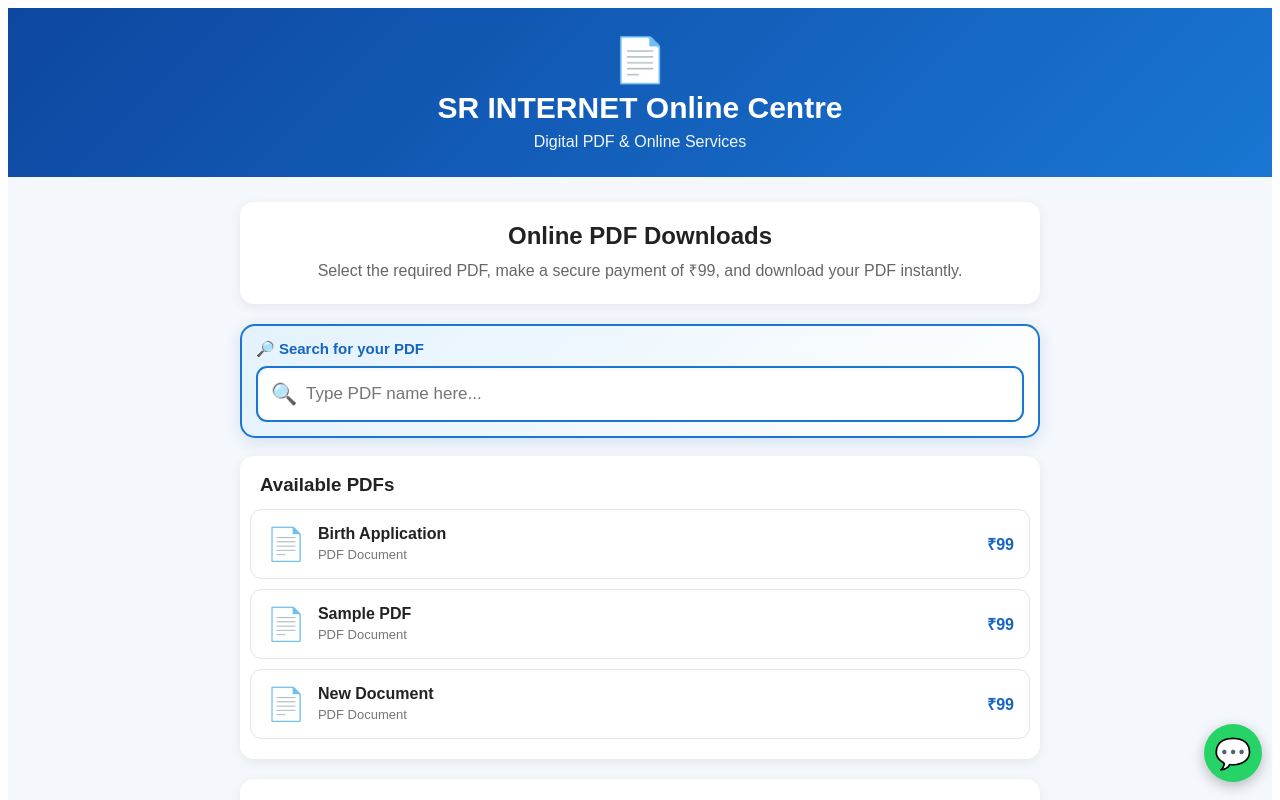
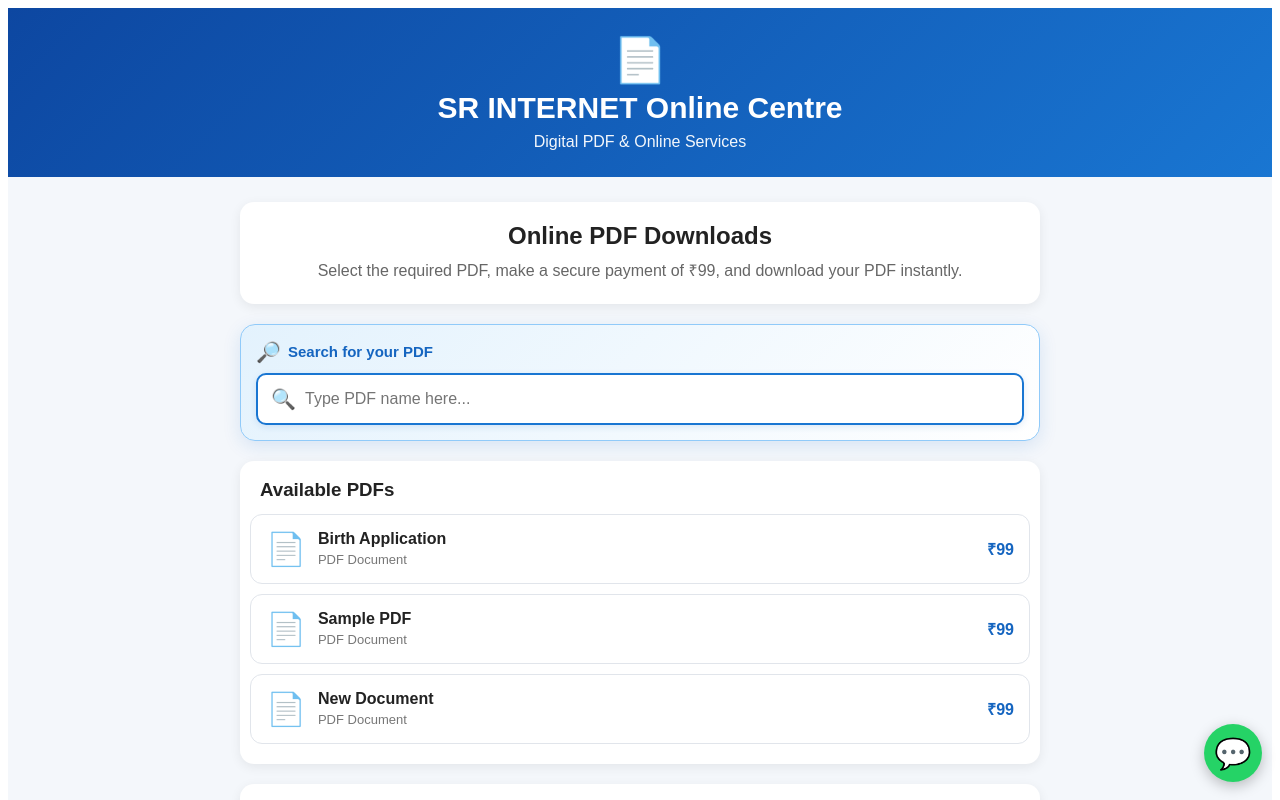
Before and after one commit to SrePrintOnlinework/Sr_ePrint-Online, a Next.js app: page / in a window 1280 px wide. Shown: the top 800 px of the page. Built offline with nearby package versions, Linux system fonts and the light colour scheme.

Commit message:
Refactor styles and layout in page.js
Updated styles for the search input and results, adjusted margins, paddings, and border styles. Improved layout and visual consistency across the page.

```diff
--- a/app/page.js
+++ b/app/page.js
@@ -589,30 +589,49 @@ export default function Home() {
             background:
               'linear-gradient(135deg, #e3f2fd, #ffffff)',
             border:
-              '2px solid #1976d2',
+              '1px solid #90caf9',
             borderRadius: '15px',
-            padding: '14px',
-            marginBottom: '18px',
+            padding: '15px',
+            marginBottom: '20px',
             boxShadow:
-              '0 4px 15px rgba(21,101,192,0.15)',
+              '0 5px 18px rgba(21,101,192,0.13)',
           }}
         >
+
+          {/* SEARCH TITLE */}
+
           <div
             style={{
+              display: 'flex',
+              alignItems: 'center',
+              gap: '7px',
               fontWeight: 'bold',
               color: '#1565c0',
-              marginBottom: '8px',
+              marginBottom: '9px',
               fontSize: '15px',
             }}
           >
-            🔎 Search for your PDF
+            <span
+              style={{
+                fontSize: '20px',
+              }}
+            >
+              🔎
+            </span>
+
+            <span>
+              Search for your PDF
+            </span>
           </div>
+
+          {/* SEARCH INPUT */}
 
           <div
             style={{
               position: 'relative',
             }}
           >
+
             <span
               style={{
                 position: 'absolute',
@@ -620,7 +639,8 @@ export default function Home() {
                 top: '50%',
                 transform:
                   'translateY(-50%)',
-                fontSize: '21px',
+                fontSize: '20px',
+                pointerEvents: 'none',
               }}
             >
               🔍
@@ -637,20 +657,41 @@ export default function Home() {
                 width: '100%',
                 boxSizing: 'border-box',
                 padding:
-                  '16px 16px 16px 48px',
-                fontSize: '17px',
+                  '15px 15px 15px 47px',
+                fontSize: '16px',
                 fontWeight: '500',
                 border:
                   '2px solid #1976d2',
-                borderRadius: '11px',
+                borderRadius: '10px',
                 outline: 'none',
                 background: 'white',
                 color: '#222',
                 boxShadow:
-                  'inset 0 1px 4px rgba(0,0,0,0.06)',
+                  '0 2px 7px rgba(21,101,192,0.12)',
               }}
             />
+
           </div>
+
+          {/* SEARCH RESULT COUNT */}
+
+          {search && (
+            <div
+              style={{
+                marginTop: '7px',
+                fontSize: '13px',
+                color: '#666',
+              }}
+            >
+              {filteredPdfs.length}{' '}
+              PDF
+              {filteredPdfs.length !== 1
+                ? 's'
+                : ''}{' '}
+              found
+            </div>
+          )}
+
         </div>
 
         {/* ------------------------------------
@@ -667,6 +708,7 @@ export default function Home() {
             marginBottom: '20px',
           }}
         >
+
           <h3
             style={{
               padding: '8px 10px',
@@ -725,6 +767,7 @@ export default function Home() {
                     transition: '0.2s',
                   }}
                 >
+
                   <div
                     style={{
                       display: 'flex',
@@ -732,6 +775,7 @@ export default function Home() {
                       gap: '12px',
                     }}
                   >
+
                     <div
                       style={{
                         fontSize: '32px',
@@ -745,6 +789,7 @@ export default function Home() {
                         flex: 1,
                       }}
                     >
+
                       <div
                         style={{
                           fontWeight: 'bold',
@@ -764,6 +809,7 @@ export default function Home() {
                       >
                         PDF Document
                       </div>
+
                     </div>
 
                     <div
@@ -774,11 +820,14 @@ export default function Home() {
                     >
                       ₹99
                     </div>
+
                   </div>
+
                 </div>
               )
             )
           )}
+
         </div>
 
         {/* ------------------------------------
@@ -798,6 +847,7 @@ export default function Home() {
                 '0 3px 12px rgba(0,0,0,0.07)',
             }}
           >
+
             <div
               style={{
                 color: '#555',
@@ -861,6 +911,7 @@ export default function Home() {
                 ? '⏳ Processing Payment...'
                 : '💳 Pay ₹99 & Download PDF'}
             </button>
+
           </div>
         )}
 
@@ -878,6 +929,7 @@ export default function Home() {
               '0 3px 12px rgba(0,0,0,0.07)',
           }}
         >
+
           <h2
             style={{
               margin: '0 0 10px',
@@ -927,6 +979,7 @@ export default function Home() {
             documents and printable files through
             an easy-to-use online platform.
           </p>
+
         </div>
 
         {/* ------------------------------------
@@ -943,6 +996,7 @@ export default function Home() {
               '0 3px 12px rgba(0,0,0,0.07)',
           }}
         >
+
           <h2
             style={{
               margin: '0 0 12px',
@@ -960,13 +1014,33 @@ export default function Home() {
               lineHeight: 1.9,
             }}
           >
-            <li>Digital PDF documents</li>
-            <li>Printable document files</li>
-            <li>Ready-to-use document formats and templates</li>
-            <li>Application and form-related digital files</li>
-            <li>Educational and reference PDF materials</li>
-            <li>Other digital document files available on our website</li>
+
+            <li>
+              Digital PDF documents
+            </li>
+
+            <li>
+              Printable document files
+            </li>
+
+            <li>
+              Ready-to-use document formats and templates
+            </li>
+
+            <li>
+              Application and form-related digital files
+            </li>
+
+            <li>
+              Educational and reference PDF materials
+            </li>
+
+            <li>
+              Other digital document files available on our website
+            </li>
+
           </ul>
+
         </div>
 
         {/* ------------------------------------
@@ -983,6 +1057,7 @@ export default function Home() {
               '0 3px 12px rgba(0,0,0,0.07)',
           }}
         >
+
           <h2
             style={{
               margin: '0 0 12px',
@@ -1000,11 +1075,27 @@ export default function Home() {
               lineHeight: 1.9,
             }}
           >
-            <li>Browse the available digital products.</li>
-            <li>Select the required PDF or digital file.</li>
-            <li>Proceed to online payment.</li>
-            <li>Complete the payment using the available payment methods.</li>
-            <li>After successful payment, download the purchased digital file.</li>
+
+            <li>
+              Browse the available digital products.
+            </li>
+
+            <li>
+              Select the required PDF or digital file.
+            </li>
+
+            <li>
+              Proceed to online payment.
+            </li>
+
+            <li>
+              Complete the payment using the available payment methods.
+            </li>
+
+            <li>
+              After successful payment, download the purchased digital file.
+            </li>
+
           </ol>
 
           <p
@@ -1017,6 +1108,7 @@ export default function Home() {
             Digital products are delivered electronically.
             No physical product is shipped.
           </p>
+
         </div>
 
         {/* ------------------------------------
@@ -1033,6 +1125,7 @@ export default function Home() {
               '0 3px 12px rgba(0,0,0,0.07)',
           }}
         >
+
           <h2
             style={{
               margin: '0 0 10px',
@@ -1076,6 +1169,7 @@ export default function Home() {
             and can be downloaded by the customer.
             No physical product will be shipped.
           </p>
+
         </div>
 
         {/* ------------------------------------
@@ -1092,6 +1186,7 @@ export default function Home() {
               '0 3px 12px rgba(0,0,0,0.07)',
           }}
         >
+
           <h2
             style={{
               margin: '0 0 10px',
@@ -1137,6 +1232,7 @@ export default function Home() {
             courier delivery, or shipping time for
             our digital products.
           </p>
+
         </div>
 
         {/* ------------------------------------
@@ -1153,6 +1249,7 @@ export default function Home() {
               '0 3px 12px rgba(0,0,0,0.07)',
           }}
         >
+
           <h2
             style={{
               margin: '0 0 10px',
@@ -1169,20 +1266,33 @@ export default function Home() {
               lineHeight: 1.7,
             }}
           >
+
             <strong>
               SR INTERNET Online Centre
             </strong>
+
             <br />
+
             New Maa Mart backside
+
             <br />
+
             Kurnool Road
+
             <br />
+
             Ieeja, Jogulamba Gadwal
+
             <br />
+
             Telangana - 509127
+
             <br />
+
             India
+
           </p>
+
         </div>
 
         {/* ------------------------------------
@@ -1199,6 +1309,7 @@ export default function Home() {
               '0 3px 12px rgba(0,0,0,0.07)',
           }}
         >
+
           <h2
             style={{
               margin: '0 0 10px',
@@ -1226,7 +1337,9 @@ export default function Home() {
               color: '#555',
             }}
           >
-            <strong>Business Name:</strong>{' '}
+            <strong>
+              Business Name:
+            </strong>{' '}
             SR E-Print Online
           </p>
 
@@ -1236,7 +1349,9 @@ export default function Home() {
               color: '#555',
             }}
           >
-            <strong>Contact Person:</strong>{' '}
+            <strong>
+              Contact Person:
+            </strong>{' '}
             Gs Raju
           </p>
 
@@ -1246,7 +1361,10 @@ export default function Home() {
               color: '#555',
             }}
           >
-            <strong>Email:</strong>{' '}
+            <strong>
+              Email:
+            </strong>{' '}
+
             <a
               href="mailto:sronline99890@gmail.com"
               style={{
@@ -1264,7 +1382,10 @@ export default function Home() {
               color: '#555',
             }}
           >
-            <strong>Phone / WhatsApp:</strong>{' '}
+            <strong>
+              Phone / WhatsApp:
+            </strong>{' '}
+
             <a
               href="tel:+919989057683"
               style={{
@@ -1282,9 +1403,13 @@ export default function Home() {
               color: '#555',
             }}
           >
-            <strong>Business Hours:</strong>{' '}
-            Monday to Saturday, 9:00 AM to 6:00 PM
+            <strong>
+              Business Hours:
+            </strong>{' '}
+            Monday to Saturday,
+            9:00 AM to 6:00 PM
           </p>
+
         </div>
 
         {/* ------------------------------------
@@ -1300,6 +1425,7 @@ export default function Home() {
             paddingBottom: '20px',
           }}
         >
+
           <div
             style={{
               display: 'flex',
@@ -1309,6 +1435,7 @@ export default function Home() {
               marginBottom: '14px',
             }}
           >
+
             <a
               href="/privacy"
               style={{
@@ -1345,6 +1472,7 @@ export default function Home() {
             >
               Terms & Conditions
             </a>
+
           </div>
 
           <p>
@@ -1355,6 +1483,7 @@ export default function Home() {
             © 2026 SR E-Print Online.
             All rights reserved.
           </p>
+
         </footer>
 
       </section>
```
